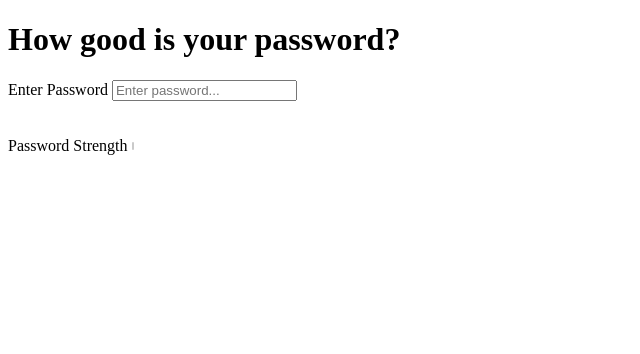
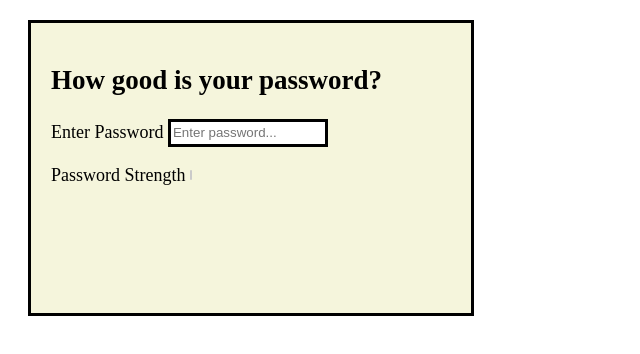
Before and after one commit to SukirtiSaxena/DOM-Manipulation-Password-Check, a plain HTML site: page index.html in a window 1280 px wide. Shown: the whole page, without its empty margins (0-640 px from the left). Drawn offline with Linux system fonts and the light colour scheme.

Commit message:
working password checker

```diff
--- a/index.css
+++ b/index.css
@@ -1,4 +1,28 @@
-.progress{
+.strengthMeter{
     max-width: 100px;
     height: 20px;
   }
+
+.section {
+  background-color:beige;
+  font-size: large;
+  font-weight: 300;
+  width:400px;
+  height: 250px;
+  margin: 20px;
+  padding: 20px;
+  border: black;
+  border-style: solid;
+  text-align:left
+}
+
+.password {
+  width: 150px;
+  height: 20px;
+  border: black;
+  border-style: solid
+}
+
+.feedback {
+  font-style: italic;
+}
--- a/index.html
+++ b/index.html
@@ -1,4 +1,4 @@
-<!--The page contain a heading, an input field, and a progress bar-->
+<!--The page contain a heading, an input field, and a strength meter-->
 <!DOCTYPE html>
 <html lang="en">
 
@@ -11,16 +11,20 @@
 </head>
 
 <body>
-    <h1>How good is your password?</h1>
-    <label for="password">Enter Password</label>
-    <input class="pwd" name="password" type="password" id="password" placeholder="Enter password... " oninput="textValueChanged()"> <br>
-    <br><br>
-
-    <label for="Strength">Password Strength</label>
-    <meter class="strengthMeter" name="meter" id="strengthMeter" value="0" max="100">
-</meter>
-    <p class="password-strength-text"></p>
-
+    <section class="section">
+        <h1>How good is your password?</h1>
+        <p>
+            <label for="password">Enter Password</label>
+            <input class="password" name="password" type="password" id="password" placeholder="Enter password... "
+                oninput="textValueChanged()">
+        </p>
+        <p>
+            <label for="Strength">Password Strength</label>
+            <meter class="strengthMeter" name="meter" id="strengthMeter" value="0" max="100">
+            </meter>
+        </p>
+        <p class="feedback" id="feedback"></p>
+    </section>
     <script src="script.js"></script>
 
 </body>
--- a/script.js
+++ b/script.js
@@ -1,20 +1,23 @@
 document.querySelector(".strengthMeter").style.width = 0;
 
 function textValueChanged() {
-    const num = (document.getElementById('password').value.length);
-    document.querySelector(".strengthMeter").style.width = (num * 5) + "%";
-    strengthMeterBarColor(num*5);
+    const num = document.querySelector(".password").value.length;
+    const text = document.querySelector(".feedback");
+    document.querySelector(".strengthMeter").style.width = (num * 5) + "px";
+    strengthMeterBarColor(num * 5, text);
 }
 
-function strengthMeterBarColor(num) {
-    console.log("num",num);
+function strengthMeterBarColor(num, text) {
     if (num < 40) {
         document.querySelector(".strengthMeter").style.background = "red";
-        }
+        text.innerHTML = "Password should be longer";
+    }
     else if (num < 60) {
         document.querySelector(".strengthMeter").style.background = "orange";
-        }
+        text.innerHTML = "Pretty good";
+    }
     else if (num > 60) {
         document.querySelector(".strengthMeter").style.background = "green";
-     }
+        text.innerHTML = "Grrrreat!";
+    }
 }
```
